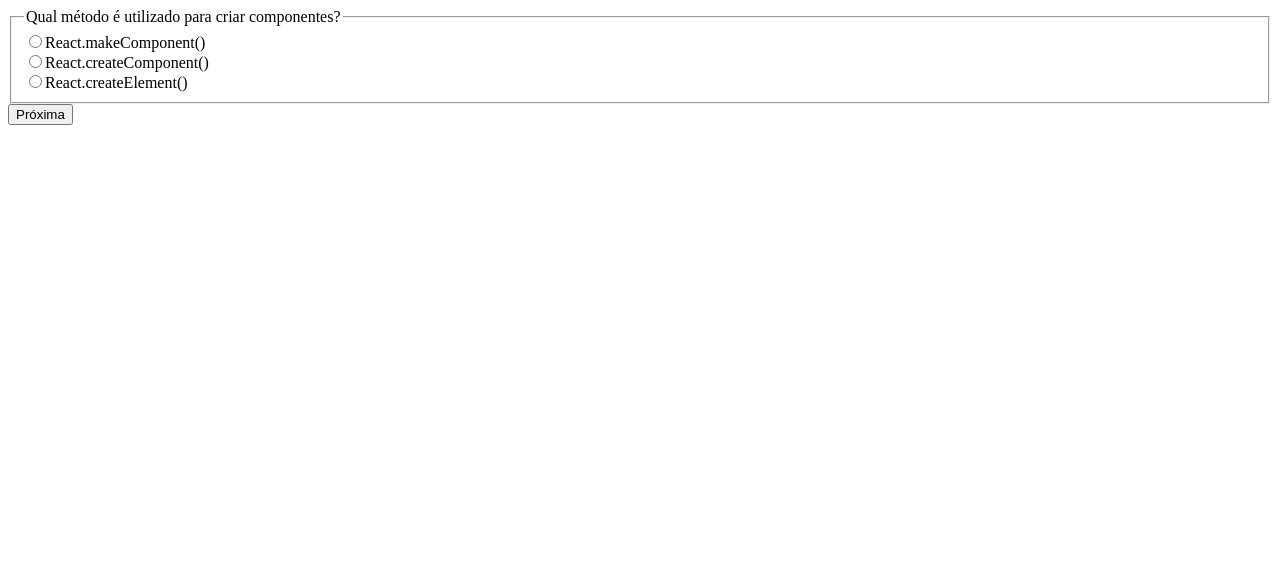
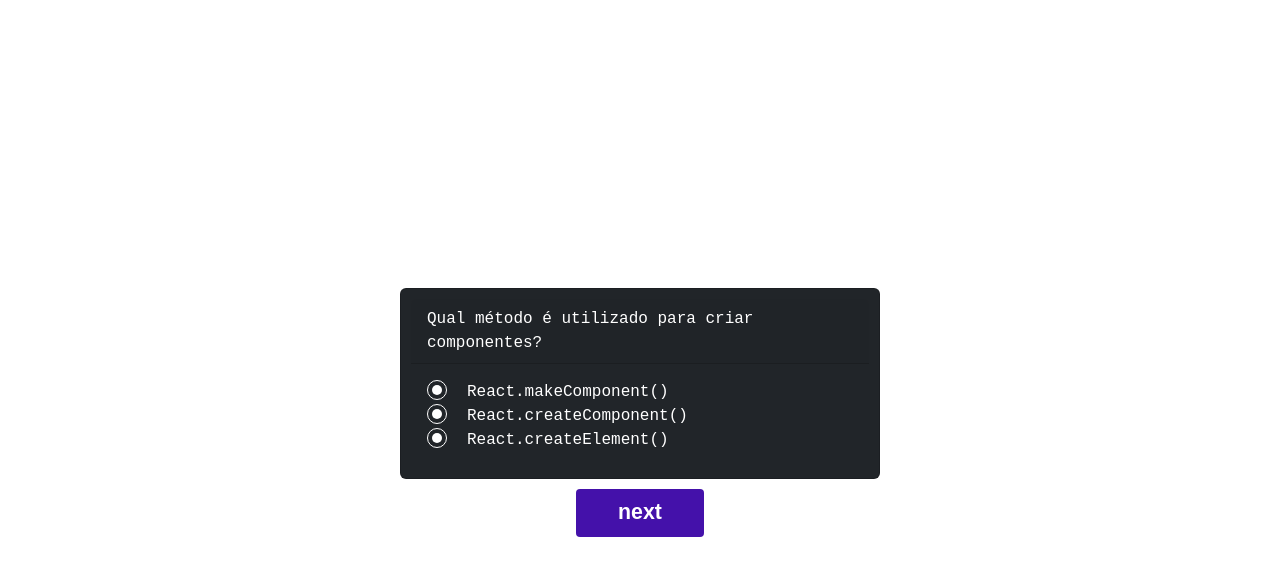
Before and after one commit to jaqueuchoab/OrigamidReact, a React (Create React App) app: page / in a window 1280 px wide. Shown: the top 576 px of the page. Built offline with nearby package versions, Linux system fonts and the light colour scheme.

Commit message:
Forms estilizado

```diff
--- a/src/App.js
+++ b/src/App.js
@@ -1,6 +1,7 @@
 import React from 'react';
 import Head from './Components/Head';
 import Form from './FormsChallenge/Form';
+import styled from 'styled-components';
 
 const questions = [
     {
@@ -37,6 +38,27 @@ const questions = [
     },
 ];
 
+const DivContainer = styled.div`
+  display: flex;
+  justify-content: center;
+  align-items: center;
+  flex-direction: column;
+  height: 100vh;
+`;
+
+const Button = styled.button`
+  margin-top: 10px;
+  border: none;
+  width: 8rem;
+  height: 3rem;
+  color: white;
+  font-size: 16pt;
+  font-weight: 600;
+  font-family: sans-serif;
+  background-color: #41a;
+  border-radius: 4px;
+`;
+
 const App = () => {
     const [next, setNext] = React.useState(0);
     const [display, setDisplay] = React.useState('block');
@@ -49,15 +71,17 @@ const App = () => {
     }
 
     return (
-        <div>
+        <DivContainer>
             <Head title="Forms"/>
 
-            {next !== questions.length ?
+            {
+            next !== questions.length ?
             <Form question={questions[next]} value={radio} setValue={setRadio} result={result} setResult={setResult}/>  :
-            <div><h2>Você acertou {result}/{questions.length}</h2></div>}
+            <div><h2>Você acertou {result}/{questions.length}</h2></div>
+            }
 
-            <button onClick={handleClick} style={{display: `${display}`}}>Próxima</button>
-        </div>
+            <Button onClick={handleClick} style={{display: `${display}`}}>next</ Button>
+        </DivContainer>
     );
 }
 
--- a/src/FormsChallenge/Form.js
+++ b/src/FormsChallenge/Form.js
@@ -1,13 +1,20 @@
 import React from "react";
 import Radio from "./Radio";
+import formStyle from "./Form.module.css";
+
+// Importação do bootstrap
+import 'bootstrap/dist/css/bootstrap.min.css';
+
+// Importação do react-bootstrap
+import Card from 'react-bootstrap/Card';
 
 const Form = ({ question, value, setValue, result, setResult }) => {
      return (
           <>
-               <fieldset key={question.id}>
-                    <legend>{question.question}</legend>
-                    <Radio options={question.options} value={value} setValue={setValue} answer={question.answer} result={result} setResult={setResult}/>
-               </fieldset>
+               <Card bg="dark" text="white" className={`mt-4`} style={{ width: '30rem', padding: '10px'}} key={question.id}>
+                    <Card.Header className={formStyle.title}>{question.question}</Card.Header>
+                    <Card.Body><Radio options={question.options} value={value} setValue={setValue} answer={question.answer} result={result} setResult={setResult}/></Card.Body>
+               </Card >
           </>
      );
 };
--- /dev/null
+++ b/src/FormsChallenge/Form.module.css
@@ -0,0 +1,38 @@
+.title {
+    font-family: monospace;
+}
+
+.inputRadio {
+     display: none;
+}
+
+.customRadio {
+     border: 1px solid #fff;
+     width: 20px;
+     height: 20px;
+     display: grid;
+     align-items: center;
+     justify-content: center;
+     border-radius: 50%;
+}
+
+.customRadio span {
+     transition: 0.5s ease;
+     color: #fff;
+}
+
+.customRadio span {
+     content: '';
+     width: 10px;
+     height: 10px;
+     background: #fff;
+     border-radius: 50%;
+}
+
+.inputRadio:checked + .customRadio {
+     border-color: #41a;
+}
+
+.inputRadio:checked + .customRadio span {
+     background: #41a;
+}
--- a/src/FormsChallenge/Radio.js
+++ b/src/FormsChallenge/Radio.js
@@ -1,4 +1,5 @@
 import React from "react";
+import formStyle from "./Form.module.css";
 
 const Radio  = ({options, value, setValue, answer, result, setResult, ...props}) => {
 
@@ -14,14 +15,18 @@ const Radio  = ({options, value, setValue, answer, result, setResult, ...props})
                {options.map((option) => {
                     return (
                          <div>
-                              <label key={option}>
+                              <label className={formStyle.title} style={{ display: "flex", columnGap: "20px" }} key={option}>
                                    <input
                                         type="radio"
                                         value={option}
                                         checked={value === option}
                                         onChange={countResult}
+                                        className={formStyle.inputRadio}
                                    ></input>
-                                   {option}
+                                   <div className={formStyle.customRadio}>
+                                        <span></span>
+                                   </div>
+                                   <span>{option}</span>
                               </label>
                          </div>
                     );
```
